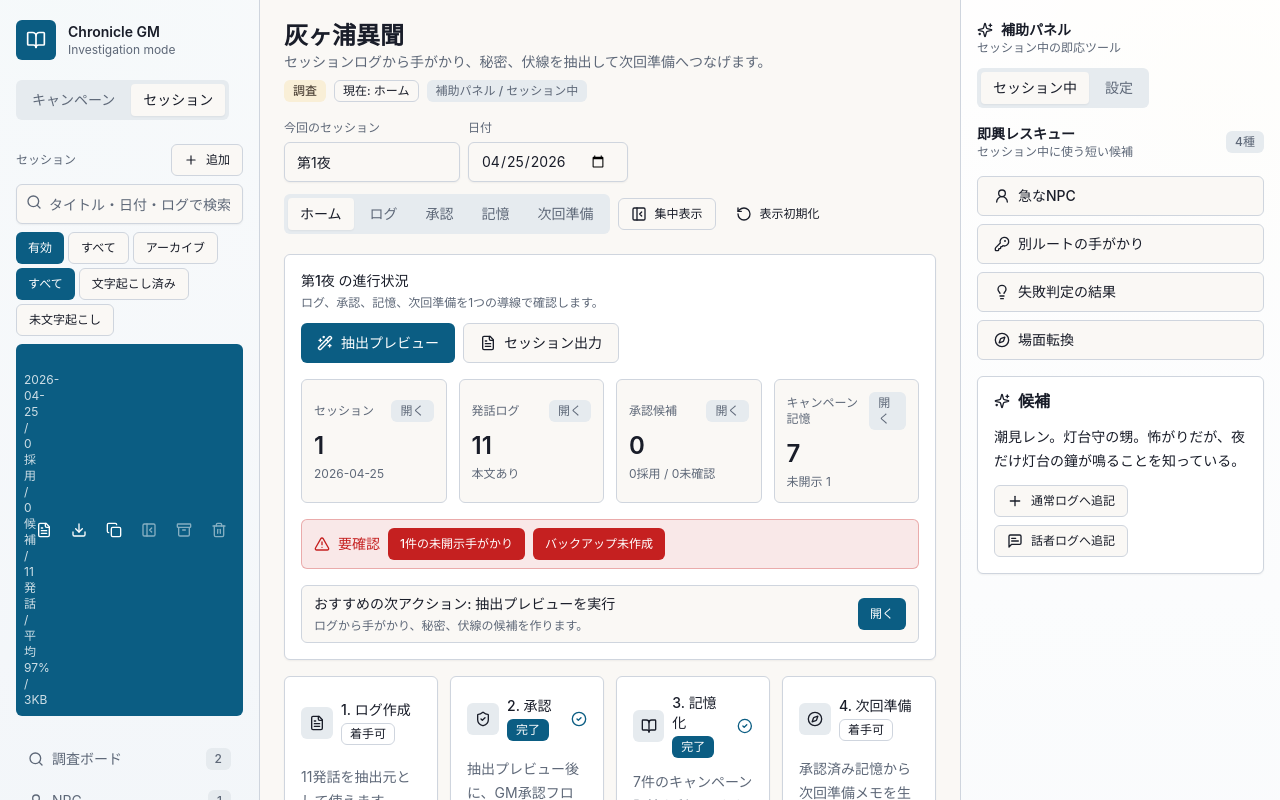
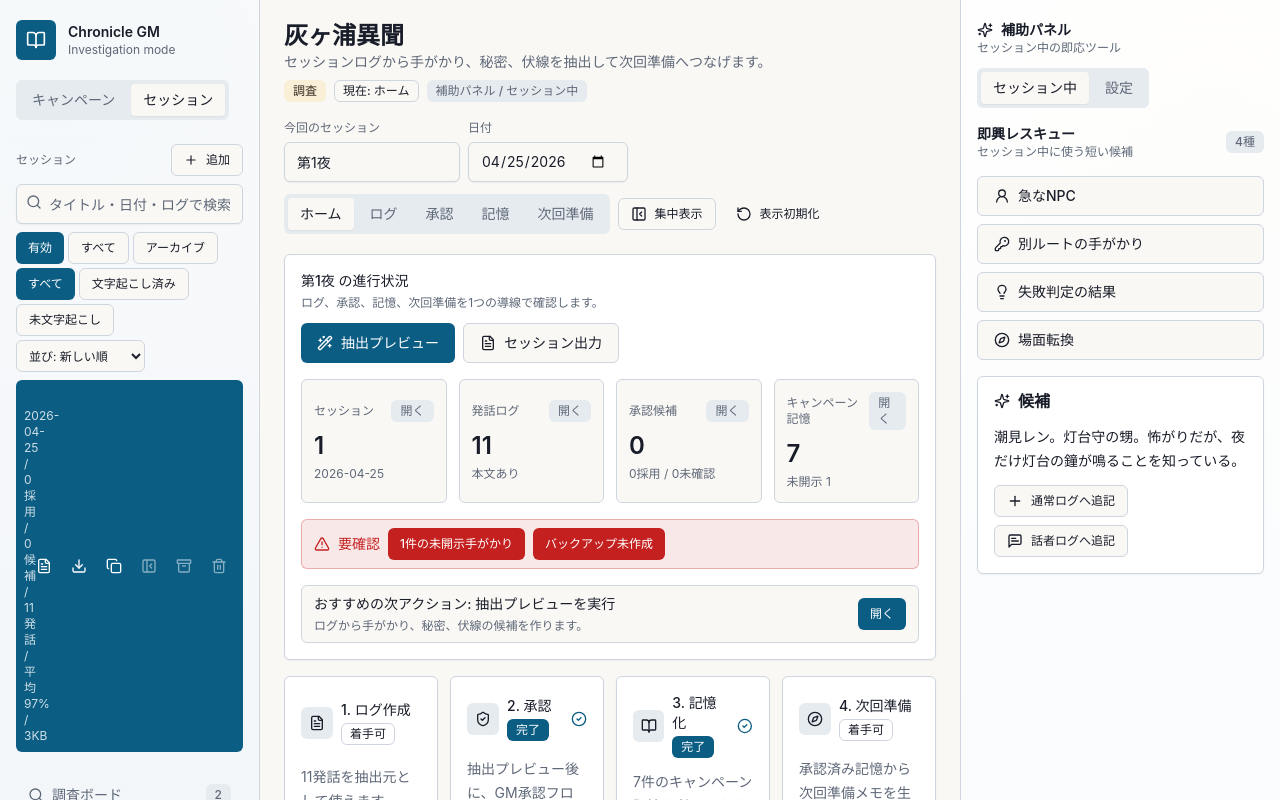
Before and after one commit to Kota-Ohno/trpg-gm-copilot, a React (Vite) app: page / in a window 1280 px wide. Shown: the top 800 px of the page. Built offline with nearby package versions, Linux system fonts and the light colour scheme.

Commit message:
Sort sessions by operational risk

```diff
--- a/src/App.tsx
+++ b/src/App.tsx
@@ -147,6 +147,7 @@ type ReviewWorkspaceMode = "inspect" | "manage";
 type RightPanelMode = "rescue" | "settings";
 type SettingsPanelMode = "extraction" | "transcription" | "roadmap";
 type SessionArchiveFilter = "active" | "all" | "archived";
+type SessionSortMode = "date-desc" | "size-desc" | "review-debt" | "title";
 type SessionTranscriptionFilter = "all" | "transcribed" | "untranscribed";
 type ReviewKindFilter = "all" | ExtractionItem["kind"];
 type ReviewVisibilityFilter = "all" | ExtractionItem["visibility"];
@@ -174,6 +175,7 @@ type UiPreferences = {
   reviewWorkspaceMode: ReviewWorkspaceMode;
   rightPanelMode: RightPanelMode;
   sessionArchiveFilter: SessionArchiveFilter;
+  sessionSortMode: SessionSortMode;
   sessionTranscriptionFilter: SessionTranscriptionFilter;
   settingsPanelMode: SettingsPanelMode;
 };
@@ -310,6 +312,13 @@ const sessionArchiveOptions: Array<{ value: SessionArchiveFilter; label: string
   { value: "archived", label: "アーカイブ" },
 ];
 
+const sessionSortOptions: Array<{ value: SessionSortMode; label: string }> = [
+  { value: "date-desc", label: "新しい順" },
+  { value: "size-desc", label: "サイズ順" },
+  { value: "review-debt", label: "要確認順" },
+  { value: "title", label: "タイトル順" },
+];
+
 const prepWorkspaceOptions: Array<{ value: PrepWorkspaceMode; label: string }> = [
   { value: "recap", label: "要約" },
   { value: "hooks", label: "導入" },
@@ -396,6 +405,7 @@ const defaultUiPreferences: UiPreferences = {
   reviewWorkspaceMode: "inspect",
   rightPanelMode: "rescue",
   sessionArchiveFilter: "active",
+  sessionSortMode: "date-desc",
   sessionTranscriptionFilter: "all",
   settingsPanelMode: "extraction",
 };
@@ -495,6 +505,11 @@ function loadUiPreferences(): UiPreferences {
         sessionArchiveOptions,
         defaultUiPreferences.sessionArchiveFilter,
       ),
+      sessionSortMode: readOptionValue(
+        parsedPreferences.sessionSortMode,
+        sessionSortOptions,
+        defaultUiPreferences.sessionSortMode,
+      ),
       sessionTranscriptionFilter: readOptionValue(
         parsedPreferences.sessionTranscriptionFilter,
         [
@@ -697,6 +712,7 @@ export function App() {
   const [sessionArchiveFilter, setSessionArchiveFilter] = useState<SessionArchiveFilter>(
     initialUiPreferences.sessionArchiveFilter,
   );
+  const [sessionSortMode, setSessionSortMode] = useState<SessionSortMode>(initialUiPreferences.sessionSortMode);
   const [sessionTranscriptionFilter, setSessionTranscriptionFilter] = useState<SessionTranscriptionFilter>(
     initialUiPreferences.sessionTranscriptionFilter,
   );
@@ -854,7 +870,7 @@ export function App() {
       )
     : campaignLibrary.campaigns;
   const normalizedSessionQuery = sessionQuery.trim().toLowerCase();
-  const visibleSessions = campaignState.sessions.filter((session) => {
+  const filteredSessions = campaignState.sessions.filter((session) => {
     if (sessionArchiveFilter === "active" && session.archivedAt) {
       return false;
     }
@@ -917,6 +933,33 @@ export function App() {
       diagnostic.pendingDuplicateCount,
     0,
   );
+  const sessionReviewDebtById = new Map(
+    reviewQualityDiagnostics.map((diagnostic) => [
+      diagnostic.sessionId,
+      diagnostic.approvedInvalidCount +
+        diagnostic.approvedDuplicateCount +
+        diagnostic.pendingInvalidCount +
+        diagnostic.pendingDuplicateCount,
+    ]),
+  );
+  const visibleSessions = [...filteredSessions].sort((left, right) => {
+    if (sessionSortMode === "size-desc") {
+      return (
+        (sessionStorageDiagnosticById.get(right.id)?.totalBytes ?? 0) -
+        (sessionStorageDiagnosticById.get(left.id)?.totalBytes ?? 0)
+      );
+    }
+
+    if (sessionSortMode === "review-debt") {
+      return (sessionReviewDebtById.get(right.id) ?? 0) - (sessionReviewDebtById.get(left.id) ?? 0);
+    }
+
+    if (sessionSortMode === "title") {
+      return left.title.localeCompare(right.title, "ja");
+    }
+
+    return right.date.localeCompare(left.date);
+  });
   const memoryItemCount = countChronicleItems(chronicle);
   const hiddenClueCount = chronicle.clues.filter((clue) => clue.status !== "known").length;
   const hasPrepContent = dynamicPrepNote.shortRecap.length > 0 || dynamicPrepNote.hooks.length > 0;
@@ -1049,6 +1092,7 @@ export function App() {
           reviewWorkspaceMode,
           rightPanelMode,
           sessionArchiveFilter,
+          sessionSortMode,
           sessionTranscriptionFilter,
           settingsPanelMode,
         } satisfies UiPreferences),
@@ -1069,6 +1113,7 @@ export function App() {
     reviewWorkspaceMode,
     rightPanelMode,
     sessionArchiveFilter,
+    sessionSortMode,
     sessionTranscriptionFilter,
     settingsPanelMode,
   ]);
@@ -2320,6 +2365,7 @@ export function App() {
     setReviewSortMode(defaultUiPreferences.reviewSortMode);
     setReviewWorkspaceMode(defaultUiPreferences.reviewWorkspaceMode);
     setRightPanelMode(defaultUiPreferences.rightPanelMode);
+    setSessionSortMode(defaultUiPreferences.sessionSortMode);
     setSettingsPanelMode(defaultUiPreferences.settingsPanelMode);
   };
 
@@ -2591,6 +2637,19 @@ export function App() {
                   {option.label}
                 </Button>
               ))}
+              <select
+                aria-label="セッションの並び順"
+                className="h-8 rounded-md border border-input bg-background px-2 text-xs focus-visible:outline-none focus-visible:ring-2 focus-visible:ring-ring"
+                disabled={isExtracting}
+                value={sessionSortMode}
+                onChange={(event) => setSessionSortMode(event.target.value as SessionSortMode)}
+              >
+                {sessionSortOptions.map((option) => (
+                  <option key={option.value} value={option.value}>
+                    並び: {option.label}
+                  </option>
+                ))}
+              </select>
             </div>
             <div className="space-y-1">
               {visibleSessions.map((session) => (
```
